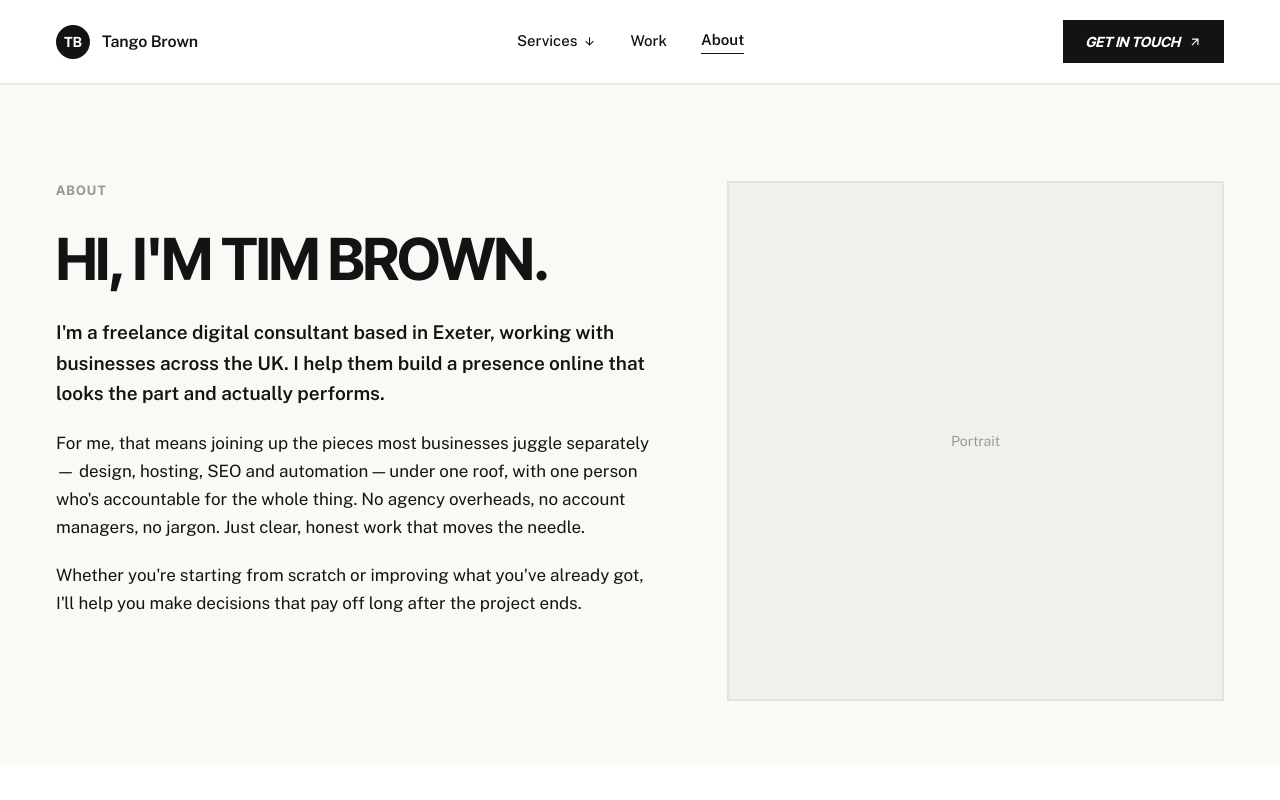
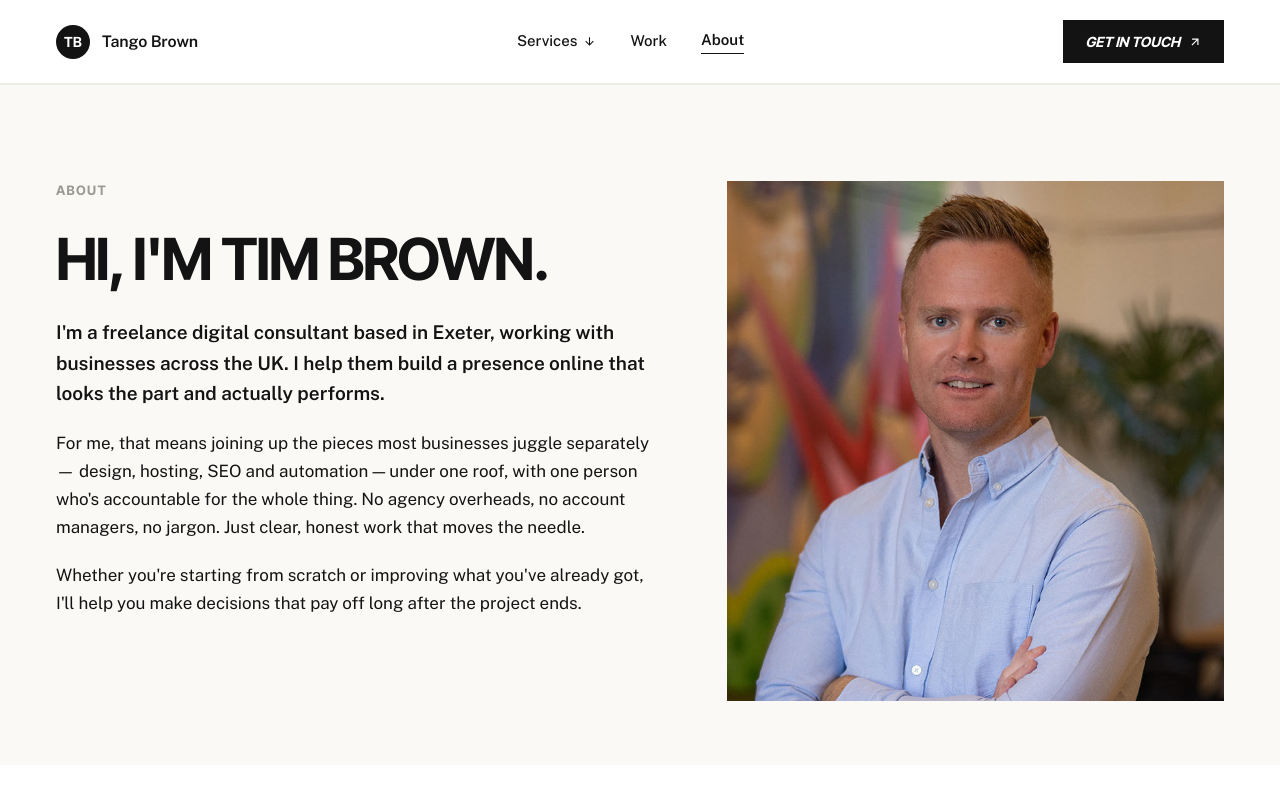
Before and after one commit to tangobrown/tangobrown-V2, a Next.js app: page /about in a window 1280 px wide. Shown: the top 800 px of the page. Built offline with nearby package versions, Linux system fonts and the light colour scheme.

Commit message:
About: real portrait (86KB source -> 75KB via ffmpeg -q:v 3)
Replaces the 'Portrait' placeholder box with a next/image Image
using fill + object-cover so the 800x800 source crops cleanly
into the 520px-tall hero slot at any grid width.

```diff
--- a/app/about/page.tsx
+++ b/app/about/page.tsx
@@ -1,4 +1,5 @@
 import type { Metadata } from "next";
+import Image from "next/image";
 import CtaBand from "@/components/CtaBand";
 import LineIcon from "@/components/LineIcon";
 import TestimonialMarquee from "@/components/TestimonialMarquee";
@@ -103,8 +104,15 @@ export default function AboutPage() {
               pay off long after the project ends.
             </p>
           </div>
-          <div className="h-[520px] w-full bg-placeholder-soft border-2 border-border flex items-center justify-center text-muted-faint text-sm">
-            Portrait
+          <div className="relative h-[520px] w-full">
+            <Image
+              src="/tim-about.jpg"
+              alt="Tim Brown"
+              fill
+              priority
+              sizes="(max-width: 768px) 100vw, 500px"
+              className="object-cover"
+            />
           </div>
           </div>
         </div>
```
Also changed, not shown: public/tim-about.jpg (added).
